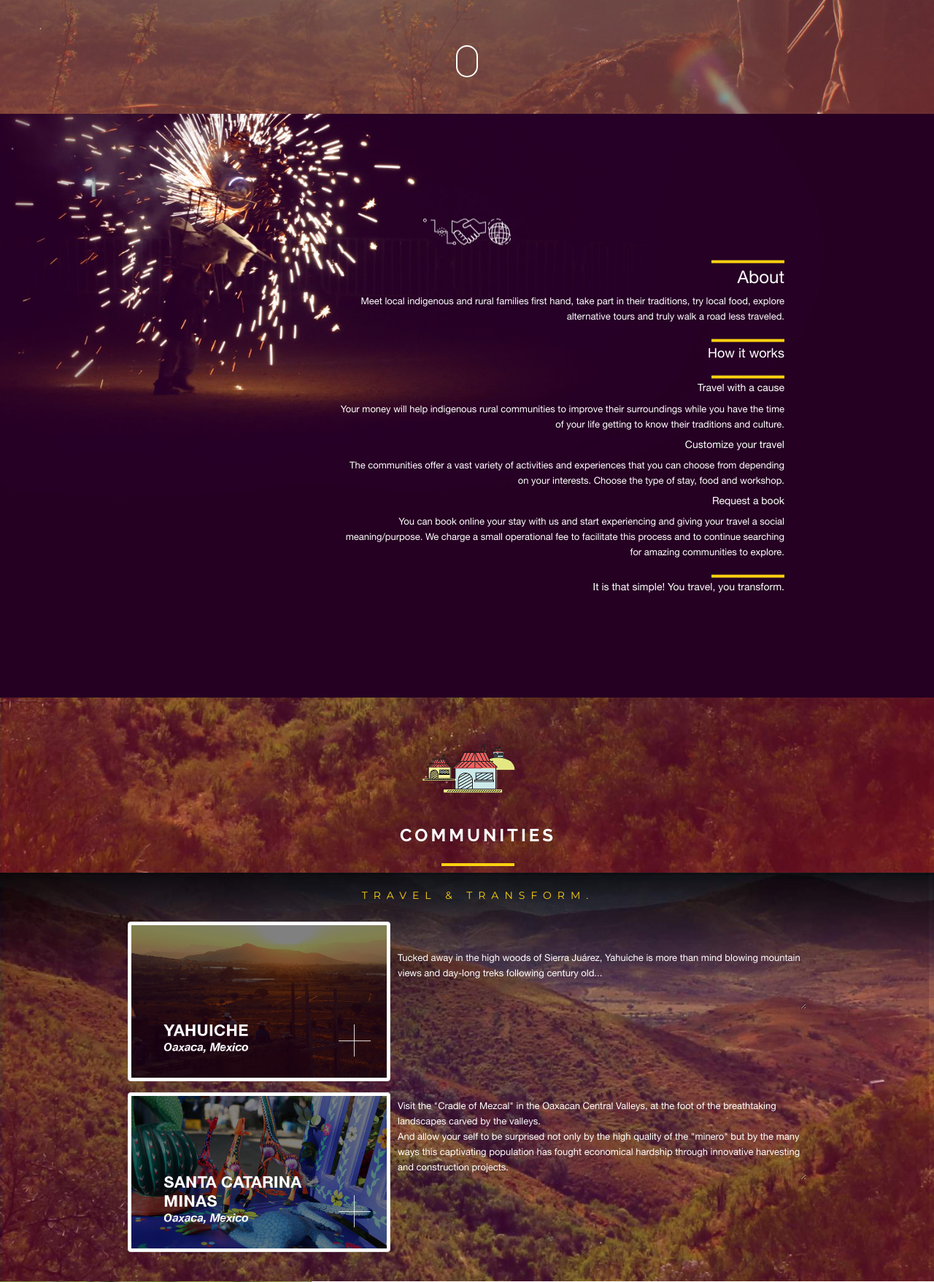
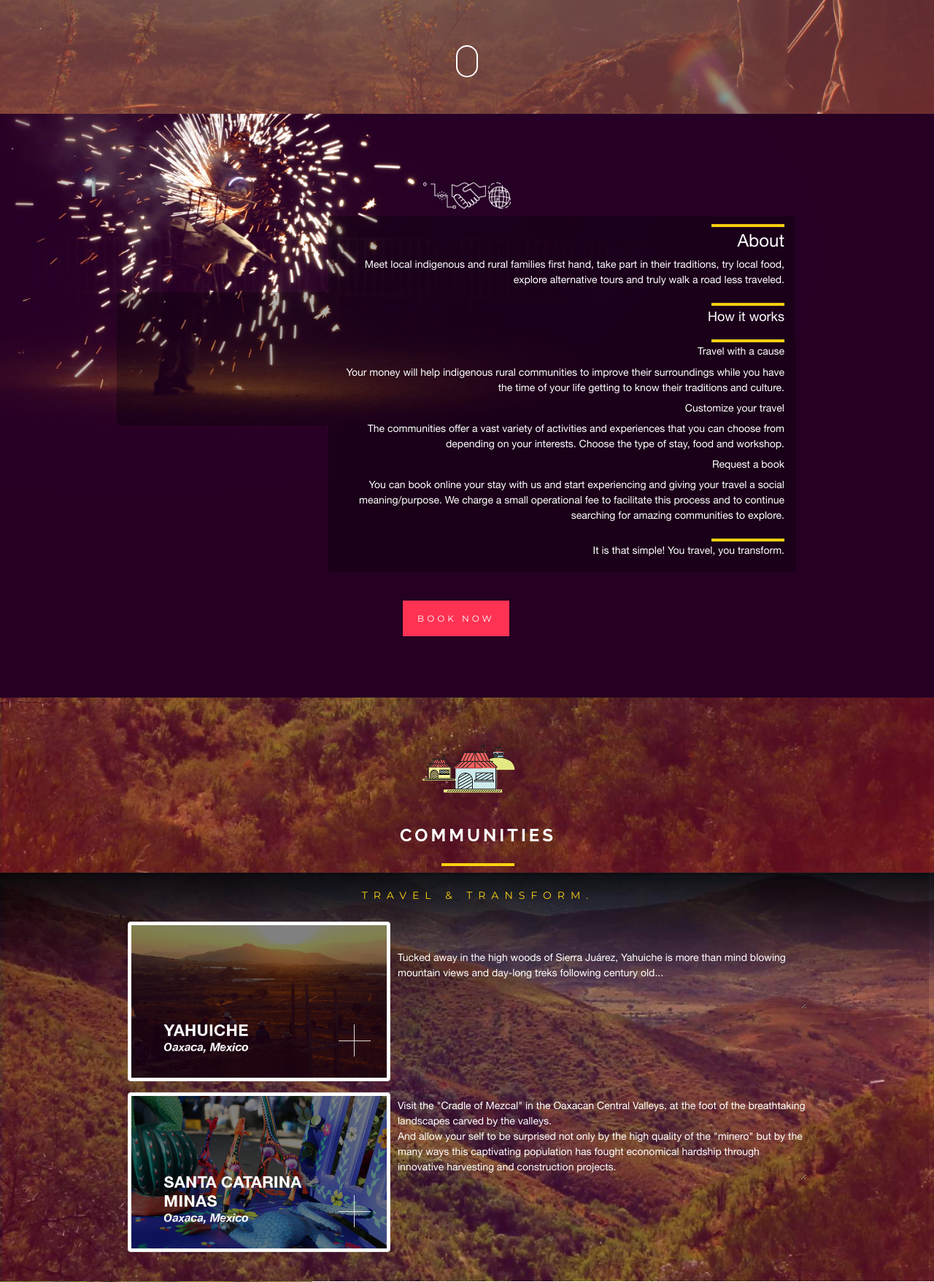
Before and after one commit to sfmb-mx/testing.bizland.biz, a PHP site: page / in a window 1280 px wide. Shown: the part 644-2401 px from the top of the page at 73% size. Run offline with PHP 8.4, Linux system fonts and the light colour scheme; some web fonts are replaced; grey boxes are pictures that could not be loaded.

Commit message:
About section fixed v0.0.21

```diff
--- a/index.html
+++ b/index.html
@@ -224,18 +224,18 @@
                     <div class="row">
 
                         <article class="row col-md-4 pad-sm vcenter hidden-sm hidden-xs">
-                            <article class="embed-responsive embed-responsive-16by9 video-container">
+                            <article class="embed-responsive embed-responsive-16by9 video-container tcontainer">
                                 <iframe class="embed-responsive-item" src="//www.youtube.com/embed/1S7L4q-hspM" frameborder="0" allowfullscreen></iframe>
                             </article>
                         </article>
 
                         <article class="row col-md-4 pad-sm hidden-lg hidden-md">
-                            <article class="embed-responsive embed-responsive-16by9 video-container">
+                            <article class="embed-responsive embed-responsive-16by9 video-container tcontainer">
                                 <iframe class="embed-responsive-item" src="//www.youtube.com/embed/1S7L4q-hspM" frameborder="0" allowfullscreen></iframe>
                             </article>
                         </article>
 
-                        <article class="col-md-8 text-right">
+                        <article class="col-md-8 text-right tcontainer">
                             <div class="liner color-bg"></div>
                             <h3 class="white animated" data-fx="fadeInUp"><span>About</span></h3>
 
@@ -268,6 +268,10 @@
                             </div>
 
                         </article>
+                    </div>
+
+                    <div class="row btn-wrap col-md-12 text-center">
+                        <a href="#team" class="scroll btn btn-odin btn-odin-red" role="button">Book now</a>
                     </div>
 
                 </div>
@@ -387,7 +391,7 @@
                                             </article>
                                             <article>
                                                 <textarea placeholder="Your Message" name="message" cols="40" rows="3" id="msg"></textarea>
-                                                <div class="btn-wrap  text-center">
+                                                <div class="btn-wrap text-center">
                                                     <button class="btn btn-odin btn-odin-red" id="submit" name="submit" type="submit">Send Message</button>
                                                 </div>
                                             </article>
--- a/stylesheets/main.css
+++ b/stylesheets/main.css
@@ -56,7 +56,7 @@ a:focus {
 p{
     color: #777;
     font-family: 'Conv_HelveticaNeue', 'Open Sans', sans-serif; font-weight:300;
-    font-size: 13px;
+    font-size: 14px;
     line-height: 21px;
 }
 
@@ -1829,6 +1829,7 @@ fieldset h1 {
     -o-transition: all .4s linear;
     transition: all .4s linear;
 }
+
 .vcenter{
     position: relative;
     top: 50%;
@@ -1837,3 +1838,10 @@ fieldset h1 {
     -o-transform: translateY(50%);
     transform: translateY(50%);
 }
+
+.tcontainer {
+    border-radius: 5px;
+    background-color: rgba(0,0,0,0.3);
+    margin-bottom: 10px;
+    padding-bottom: 10px;
+}
```
